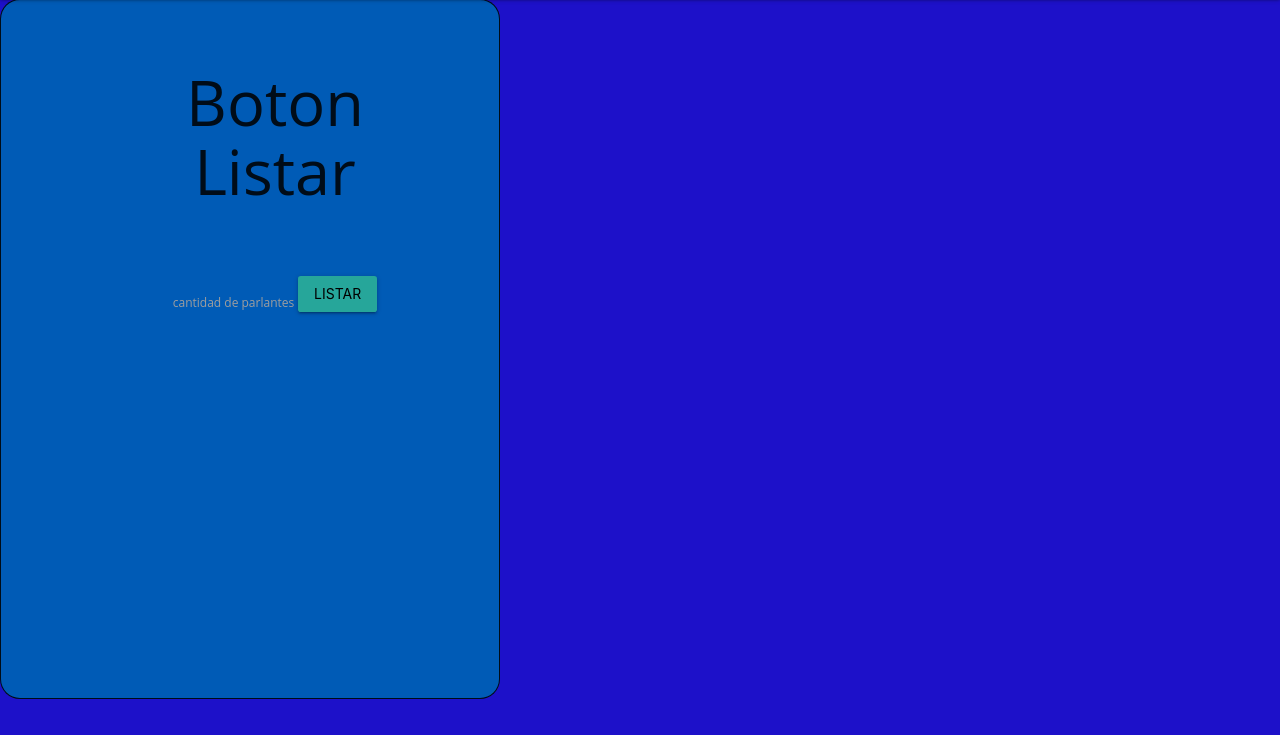
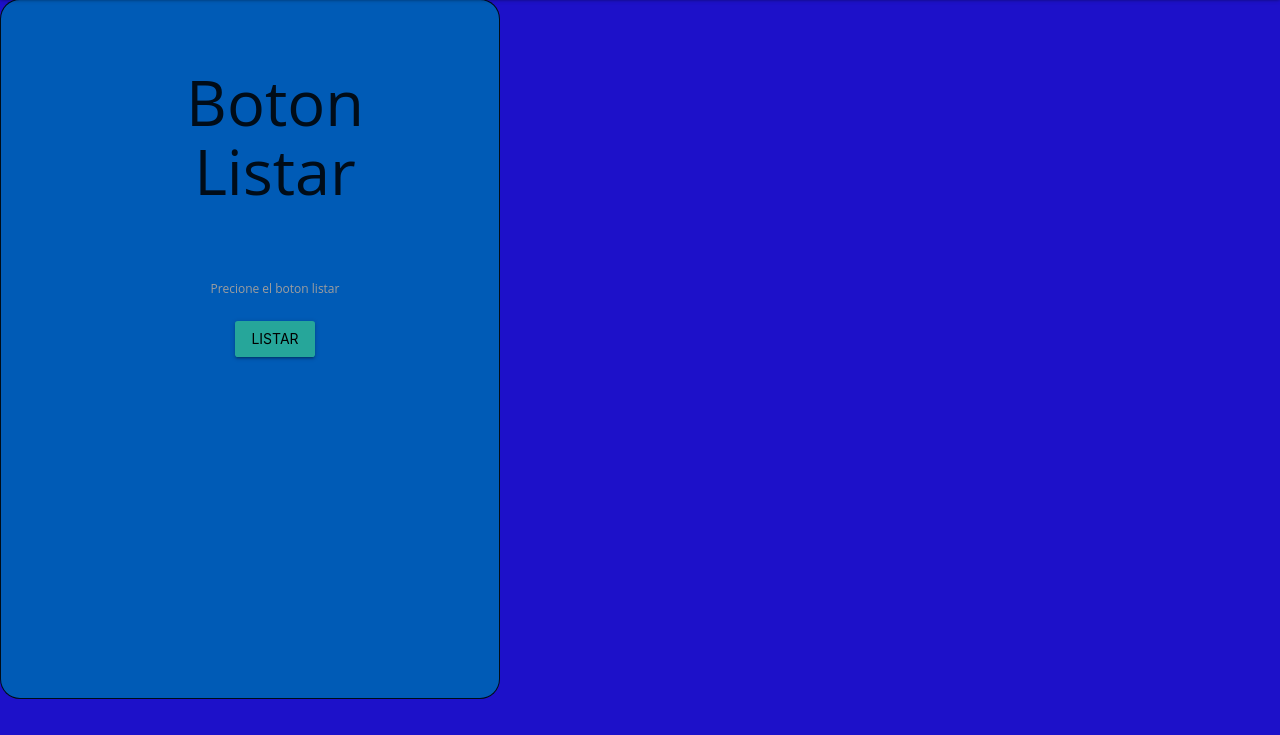
Before and after one commit to DarkKing2001/Parlantes, a Django app: page /parlantes/listar in a window 1280 px wide. Shown: the part 65-800 px from the top of the page. Run offline with Django 3.2, Linux system fonts and the light colour scheme; some libraries are stand-ins or nearby versions.

Commit message:
Se cambio el texto

```diff
--- a/prueba/parlantes/templates/parlantes/crud/listar.html
+++ b/prueba/parlantes/templates/parlantes/crud/listar.html
@@ -12,7 +12,8 @@
 
     <form action="mostrar_parlantes" method="post">
         {% csrf_token %}
-        <label>cantidad de parlantes</label>
+        <label>Precione el boton listar</label>
+        <br><br>
         <input class="waves-effect waves-light btn" type="submit" name="opcion" value="Listar">
     </form>
 
```
